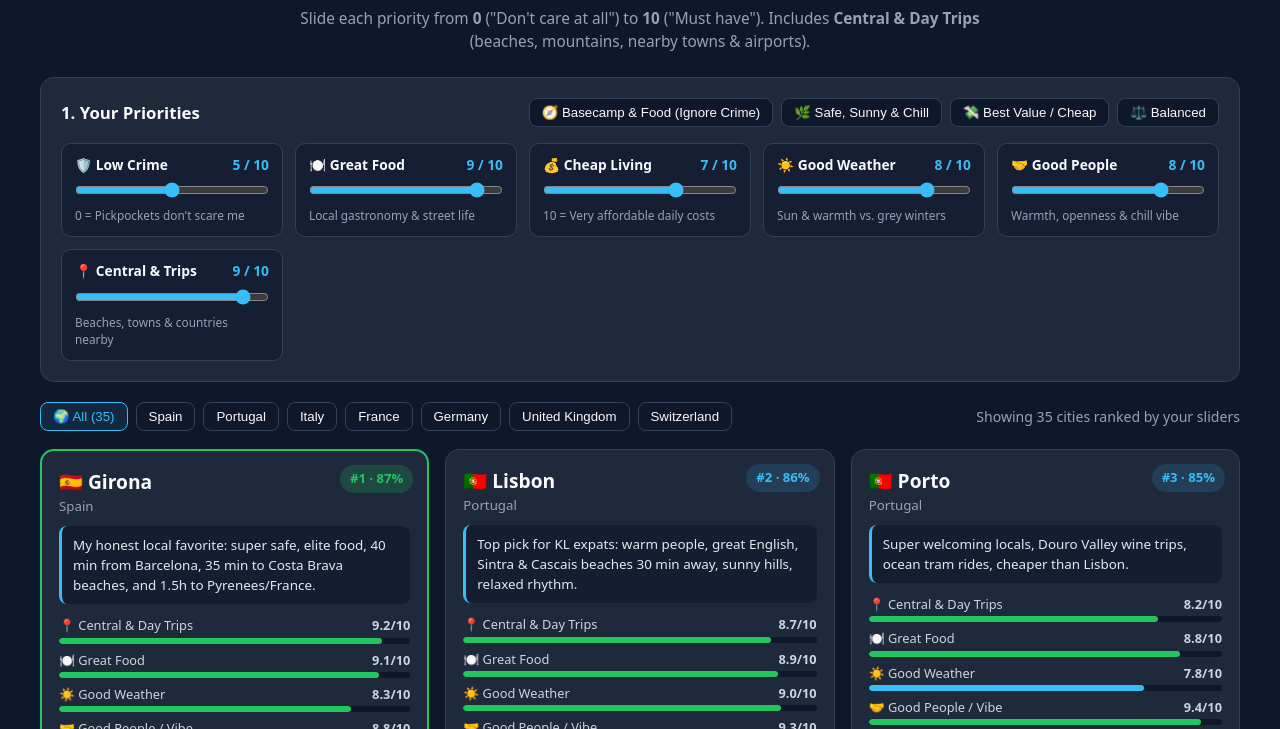
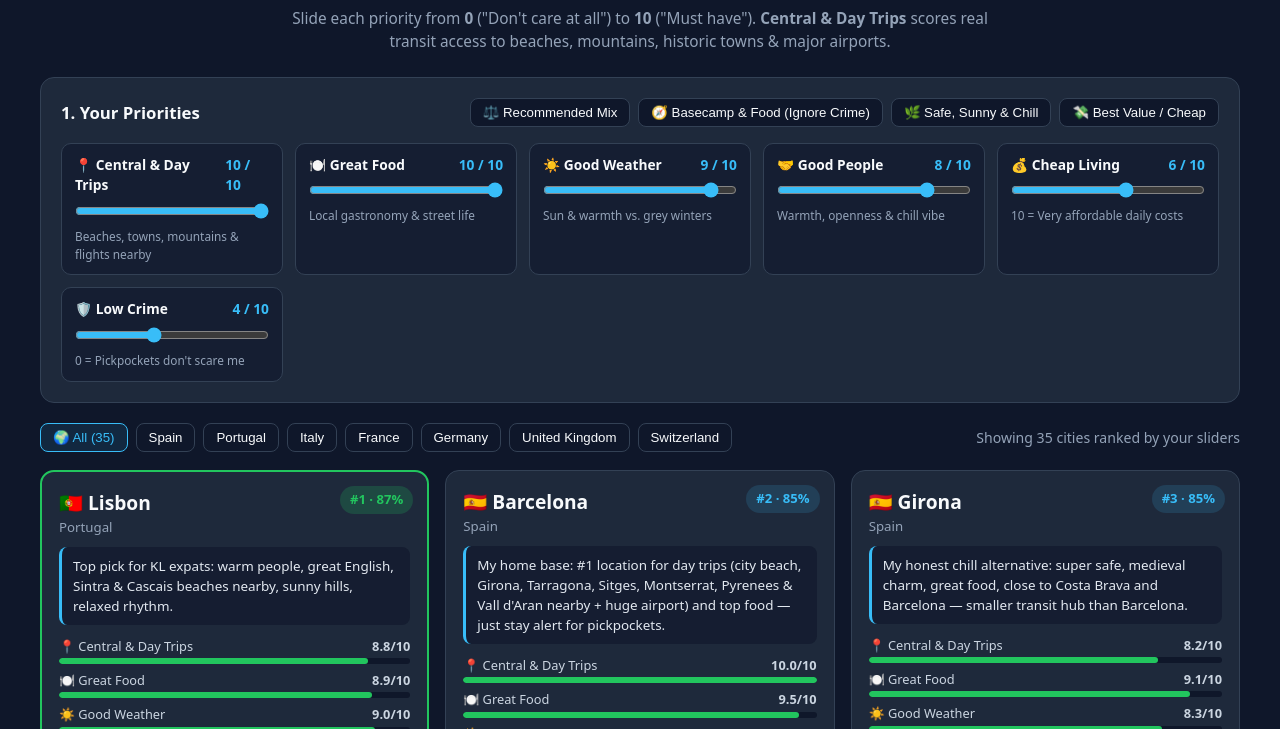
Before and after one commit to seloal93/europe-city-finder, a plain HTML site: page index.html in a window 1280 px wide. Shown: the part 69-798 px from the top of the page. Drawn offline with Linux system fonts and the light colour scheme.

Commit message:
Update index.html

```diff
--- a/index.html
+++ b/index.html
@@ -33,7 +33,7 @@
       margin-bottom: 24px;
     }
     header h1 { font-size: 1.9rem; margin-bottom: 6px; }
-    header p { color: var(--muted); font-size: 0.96rem; max-width: 720px; margin: 0 auto; }
+    header p { color: var(--muted); font-size: 0.96rem; max-width: 740px; margin: 0 auto; }
 
     .panel {
       background: var(--card);
@@ -195,7 +195,7 @@
   <div class="container">
     <header>
       <h1>🌍 Honest Europe City Finder (Top 35 Major Cities)</h1>
-      <p>Slide each priority from <strong>0</strong> ("Don't care at all") to <strong>10</strong> ("Must have"). Includes <strong>Central & Day Trips</strong> (beaches, mountains, nearby towns & airports).</p>
+      <p>Slide each priority from <strong>0</strong> ("Don't care at all") to <strong>10</strong> ("Must have"). <strong>Central & Day Trips</strong> scores real transit access to beaches, mountains, historic towns & major airports.</p>
     </header>
 
     <!-- PRIORITY SLIDERS -->
@@ -203,47 +203,38 @@
       <div class="panel-header">
         <h2>1. Your Priorities</h2>
         <div class="presets">
+          <button onclick="applyPreset('balanced')">⚖️ Recommended Mix</button>
           <button onclick="applyPreset('explorer')">🧭 Basecamp & Food (Ignore Crime)</button>
           <button onclick="applyPreset('chill')">🌿 Safe, Sunny & Chill</button>
           <button onclick="applyPreset('budget')">💸 Best Value / Cheap</button>
-          <button onclick="applyPreset('balanced')">⚖️ Balanced</button>
         </div>
       </div>
 
       <div class="sliders">
         <div class="slider-box">
           <div class="slider-top">
-            <span>🛡️ Low Crime</span>
-            <span class="weight-badge" id="w-safety-val">5 / 10</span>
+            <span>📍 Central & Day Trips</span>
+            <span class="weight-badge" id="w-hub-val">10 / 10</span>
           </div>
-          <input type="range" id="w-safety" min="0" max="10" value="5" oninput="render()" />
-          <div class="slider-hint">0 = Pickpockets don't scare me</div>
+          <input type="range" id="w-hub" min="0" max="10" value="10" oninput="render()" />
+          <div class="slider-hint">Beaches, towns, mountains & flights nearby</div>
         </div>
 
         <div class="slider-box">
           <div class="slider-top">
             <span>🍽️ Great Food</span>
-            <span class="weight-badge" id="w-food-val">9 / 10</span>
+            <span class="weight-badge" id="w-food-val">10 / 10</span>
           </div>
-          <input type="range" id="w-food" min="0" max="10" value="9" oninput="render()" />
+          <input type="range" id="w-food" min="0" max="10" value="10" oninput="render()" />
           <div class="slider-hint">Local gastronomy & street life</div>
         </div>
 
         <div class="slider-box">
           <div class="slider-top">
-            <span>💰 Cheap Living</span>
-            <span class="weight-badge" id="w-cost-val">7 / 10</span>
+            <span>☀️ Good Weather</span>
+            <span class="weight-badge" id="w-weather-val">9 / 10</span>
           </div>
-          <input type="range" id="w-cost" min="0" max="10" value="7" oninput="render()" />
-          <div class="slider-hint">10 = Very affordable daily costs</div>
-        </div>
-
-        <div class="slider-box">
-          <div class="slider-top">
-            <span>☀️ Good Weather</span>
-            <span class="weight-badge" id="w-weather-val">8 / 10</span>
-          </div>
-          <input type="range" id="w-weather" min="0" max="10" value="8" oninput="render()" />
+          <input type="range" id="w-weather" min="0" max="10" value="9" oninput="render()" />
           <div class="slider-hint">Sun & warmth vs. grey winters</div>
         </div>
 
@@ -258,11 +249,20 @@
 
         <div class="slider-box">
           <div class="slider-top">
-            <span>📍 Central & Trips</span>
-            <span class="weight-badge" id="w-hub-val">9 / 10</span>
+            <span>💰 Cheap Living</span>
+            <span class="weight-badge" id="w-cost-val">6 / 10</span>
           </div>
-          <input type="range" id="w-hub" min="0" max="10" value="9" oninput="render()" />
-          <div class="slider-hint">Beaches, towns & countries nearby</div>
+          <input type="range" id="w-cost" min="0" max="10" value="6" oninput="render()" />
+          <div class="slider-hint">10 = Very affordable daily costs</div>
+        </div>
+
+        <div class="slider-box">
+          <div class="slider-top">
+            <span>🛡️ Low Crime</span>
+            <span class="weight-badge" id="w-safety-val">4 / 10</span>
+          </div>
+          <input type="range" id="w-safety" min="0" max="10" value="4" oninput="render()" />
+          <div class="slider-hint">0 = Pickpockets don't scare me</div>
         </div>
       </div>
     </section>
@@ -280,48 +280,49 @@
   <script>
     let selectedCountry = "All";
 
-    // Scores out of 10 (Higher = Better for that trait)
+    // Consistent 1-10 scoring across all 35 cities
+    // hub = variety of easy day trips (coast + mountains + historic cities + major international airport)
     const cities = [
       // SPAIN (Top 5)
       {
         name: "Barcelona",
         country: "Spain",
         flag: "🇪🇸",
-        safety: 4.5, food: 9.2, cost: 5.5, weather: 9.1, vibe: 7.5, hub: 9.8,
+        safety: 4.5, food: 9.5, cost: 6.1, weather: 9.3, vibe: 8.3, hub: 10.0,
         mealPrice: "~16€",
-        note: "My home base: unbeatable location (beach + Girona 40 min + Costa Brava + Andorra + huge airport), amazing food — just watch your pockets and crowds."
+        note: "My home base: #1 location for day trips (city beach, Girona, Tarragona, Sitges, Montserrat, Pyrenees & Vall d'Aran nearby + huge airport) and top food — just stay alert for pickpockets."
       },
       {
         name: "Girona",
         country: "Spain",
         flag: "🇪🇸",
-        safety: 9.2, food: 9.1, cost: 7.4, weather: 8.3, vibe: 8.8, hub: 9.2,
+        safety: 9.2, food: 9.1, cost: 7.4, weather: 8.3, vibe: 8.8, hub: 8.2,
         mealPrice: "~14€",
-        note: "My honest local favorite: super safe, elite food, 40 min from Barcelona, 35 min to Costa Brava beaches, and 1.5h to Pyrenees/France."
+        note: "My honest chill alternative: super safe, medieval charm, great food, close to Costa Brava and Barcelona — smaller transit hub than Barcelona."
       },
       {
         name: "Madrid",
         country: "Spain",
         flag: "🇪🇸",
-        safety: 7.2, food: 9.1, cost: 6.3, weather: 8.0, vibe: 8.7, hub: 9.3,
+        safety: 7.2, food: 9.2, cost: 6.3, weather: 8.0, vibe: 8.7, hub: 9.5,
         mealPrice: "~15€",
-        note: "High-speed trains to everywhere in Spain (Toledo, Segovia, Seville, Valencia), super social nightlife, zero beach, hot summers."
+        note: "Direct high-speed trains to half of Spain (Toledo, Segovia, Seville, Valencia), super social nightlife, no beach, hot summers."
       },
       {
         name: "Valencia",
         country: "Spain",
         flag: "🇪🇸",
-        safety: 7.9, food: 9.0, cost: 7.3, weather: 9.2, vibe: 8.6, hub: 8.0,
+        safety: 7.9, food: 9.0, cost: 7.3, weather: 9.2, vibe: 8.6, hub: 8.1,
         mealPrice: "~13€",
-        note: "Flat, bike-friendly, city beach, birth of paella, much calmer and cheaper than Barcelona."
+        note: "Flat, bike-friendly, city beach, birth of paella, calmer and cheaper than Barcelona, fewer rail connections."
       },
       {
         name: "Seville",
         country: "Spain",
         flag: "🇪🇸",
-        safety: 7.5, food: 9.1, cost: 7.8, weather: 8.6, vibe: 9.1, hub: 8.1,
+        safety: 7.5, food: 9.1, cost: 7.8, weather: 8.6, vibe: 9.1, hub: 8.2,
         mealPrice: "~12€",
-        note: "Pure southern charm, cheap tapas, very warm locals, easy trips to Córdoba, Granada & Portugal's Algarve (extreme summer heat though)."
+        note: "Pure southern charm, cheap tapas, very warm locals, easy trips to Córdoba, Granada & Portugal's Algarve (extreme summer heat)."
       },
 
       // PORTUGAL (Top 5)
@@ -329,15 +330,15 @@
         name: "Lisbon",
         country: "Portugal",
         flag: "🇵🇹",
-        safety: 8.4, food: 8.9, cost: 7.1, weather: 9.0, vibe: 9.3, hub: 8.7,
+        safety: 8.4, food: 8.9, cost: 7.1, weather: 9.0, vibe: 9.3, hub: 8.8,
         mealPrice: "~13€",
-        note: "Top pick for KL expats: warm people, great English, Sintra & Cascais beaches 30 min away, sunny hills, relaxed rhythm."
+        note: "Top pick for KL expats: warm people, great English, Sintra & Cascais beaches nearby, sunny hills, relaxed rhythm."
       },
       {
         name: "Porto",
         country: "Portugal",
         flag: "🇵🇹",
-        safety: 8.8, food: 8.8, cost: 7.9, weather: 7.8, vibe: 9.4, hub: 8.2,
+        safety: 8.8, food: 8.8, cost: 7.9, weather: 7.8, vibe: 9.4, hub: 8.0,
         mealPrice: "~11€",
         note: "Super welcoming locals, Douro Valley wine trips, ocean tram rides, cheaper than Lisbon."
       },
@@ -345,7 +346,7 @@
         name: "Faro (Algarve)",
         country: "Portugal",
         flag: "🇵🇹",
-        safety: 9.0, food: 8.3, cost: 7.6, weather: 9.4, vibe: 8.9, hub: 7.8,
+        safety: 9.0, food: 8.3, cost: 7.6, weather: 9.4, vibe: 8.9, hub: 7.4,
         mealPrice: "~12€",
         note: "300+ sunny days, dramatic cliffs & beaches, close to Seville, very chill pace."
       },
@@ -353,7 +354,7 @@
         name: "Coimbra",
         country: "Portugal",
         flag: "🇵🇹",
-        safety: 9.1, food: 8.4, cost: 8.4, weather: 8.2, vibe: 9.0, hub: 8.3,
+        safety: 9.1, food: 8.4, cost: 8.4, weather: 8.2, vibe: 9.0, hub: 7.9,
         mealPrice: "~10€",
         note: "Historic university town right between Lisbon and Porto — super affordable and authentic."
       },
@@ -361,9 +362,9 @@
         name: "Braga",
         country: "Portugal",
         flag: "🇵🇹",
-        safety: 9.3, food: 8.5, cost: 8.3, weather: 7.7, vibe: 9.1, hub: 8.1,
+        safety: 9.3, food: 8.5, cost: 8.3, weather: 7.7, vibe: 9.1, hub: 7.8,
         mealPrice: "~10€",
-        note: "Very safe, youthful, 40 min from Porto and close to northern Spain (Galicia) and national parks."
+        note: "Very safe, youthful, close to Porto, northern Spain (Galicia) and national parks."
       },
 
       // ITALY (Top 5)
@@ -371,9 +372,9 @@
         name: "Bologna",
         country: "Italy",
         flag: "🇮🇹",
-        safety: 7.6, food: 9.8, cost: 6.8, weather: 7.7, vibe: 8.6, hub: 9.4,
+        safety: 7.6, food: 9.7, cost: 6.8, weather: 7.7, vibe: 8.5, hub: 9.5,
         mealPrice: "~15€",
-        note: "Italy's food capital AND rail crossroads: 35 min to Florence, 1h to Milan/Venice, 2h to Rome."
+        note: "Italy's food capital AND main rail crossroads: Florence, Milan, Venice & Rome are all easy day trips."
       },
       {
         name: "Florence",
@@ -387,9 +388,9 @@
         name: "Rome",
         country: "Italy",
         flag: "🇮🇹",
-        safety: 5.2, food: 9.5, cost: 6.2, weather: 8.8, vibe: 8.2, hub: 8.6,
+        safety: 5.2, food: 9.5, cost: 6.2, weather: 8.8, vibe: 8.2, hub: 8.9,
         mealPrice: "~15€",
-        note: "Unmatched history, pasta, and sun — chaotic transit and station pickpockets, but huge flight/train hub."
+        note: "Unmatched history, pasta, and sun — chaotic transit and station pickpockets, huge flight/train hub."
       },
       {
         name: "Milan",
@@ -397,15 +398,15 @@
         flag: "🇮🇹",
         safety: 6.1, food: 8.7, cost: 5.0, weather: 7.1, vibe: 7.0, hub: 9.5,
         mealPrice: "~18€",
-        note: "Less 'romantic Italy', more business — but Lake Como, Swiss Alps, Venice & Genoa are all ~1–2h away."
+        note: "Less 'romantic Italy', more business — Lake Como, Swiss Alps, Venice & Genoa are all nearby."
       },
       {
         name: "Naples",
         country: "Italy",
         flag: "🇮🇹",
-        safety: 4.3, food: 9.7, cost: 7.9, weather: 9.0, vibe: 8.9, hub: 9.0,
+        safety: 4.3, food: 9.7, cost: 7.9, weather: 9.0, vibe: 8.9, hub: 8.8,
         mealPrice: "~11€",
-        note: "Birthplace of pizza, chaotic & rough around the edges, yet gateway to Amalfi Coast, Capri, Sorrento & Pompeii."
+        note: "Birthplace of pizza, chaotic & rough around the edges, gateway to Amalfi Coast, Capri, Sorrento & Pompeii."
       },
 
       // FRANCE (Top 5)
@@ -413,17 +414,17 @@
         name: "Lyon",
         country: "France",
         flag: "🇫🇷",
-        safety: 6.8, food: 9.5, cost: 5.8, weather: 7.2, vibe: 7.4, hub: 9.1,
+        safety: 6.8, food: 9.5, cost: 5.8, weather: 7.2, vibe: 7.4, hub: 9.2,
         mealPrice: "~18€",
-        note: "Gastronomic capital of France, 2h from Paris, Geneva, French Alps, and Provence."
+        note: "Gastronomic capital of France, easy high-speed access to Paris, Geneva, French Alps, and Provence."
       },
       {
         name: "Nice",
         country: "France",
         flag: "🇫🇷",
-        safety: 6.7, food: 8.6, cost: 5.2, weather: 9.0, vibe: 7.3, hub: 9.0,
+        safety: 6.7, food: 8.6, cost: 5.2, weather: 9.0, vibe: 7.3, hub: 8.9,
         mealPrice: "~19€",
-        note: "French Riviera sun, turquoise sea, 20 min to Monaco, 40 min to Italy."
+        note: "French Riviera sun, turquoise sea, Monaco and Italy right next door."
       },
       {
         name: "Paris",
@@ -431,7 +432,7 @@
         flag: "🇫🇷",
         safety: 5.0, food: 9.3, cost: 4.1, weather: 5.8, vibe: 6.0, hub: 9.6,
         mealPrice: "~20€",
-        note: "World-class culture, bakeries, and Europe's best train/flight connections — expensive, busy, and brusque."
+        note: "World-class culture, bakeries, and Europe's densest train/flight network — expensive, busy, and brusque."
       },
       {
         name: "Bordeaux",
@@ -439,15 +440,15 @@
         flag: "🇫🇷",
         safety: 6.6, food: 8.9, cost: 6.0, weather: 7.6, vibe: 7.5, hub: 8.0,
         mealPrice: "~17€",
-        note: "Elegant wine city, 1h to Atlantic surf beaches & Arcachon dunes, 2h fast train to Paris."
+        note: "Elegant wine city, close to Atlantic surf beaches & Arcachon dunes, fast train to Paris."
       },
       {
         name: "Annecy",
         country: "France",
         flag: "🇫🇷",
-        safety: 9.0, food: 8.5, cost: 5.4, weather: 6.6, vibe: 8.0, hub: 8.6,
+        safety: 9.0, food: 8.5, cost: 5.4, weather: 6.6, vibe: 8.0, hub: 8.3,
         mealPrice: "~19€",
-        note: "Fairytale alpine lake town 40 min from Geneva and surrounded by ski/hiking resorts."
+        note: "Fairytale alpine lake town near Geneva and surrounded by ski/hiking resorts."
       },
 
       // GERMANY (Top 5)
@@ -455,15 +456,15 @@
         name: "Munich",
         country: "Germany",
         flag: "🇩🇪",
-        safety: 8.8, food: 7.4, cost: 4.6, weather: 5.3, vibe: 7.2, hub: 9.1,
+        safety: 8.8, food: 7.4, cost: 4.6, weather: 5.3, vibe: 7.2, hub: 9.2,
         mealPrice: "~18€",
-        note: "Clean, safe beer-garden culture; 1.5h to Austrian Alps, Salzburg & northern Italy."
+        note: "Clean, safe beer-garden culture; easy trips to Austrian Alps, Salzburg & northern Italy."
       },
       {
         name: "Berlin",
         country: "Germany",
         flag: "🇩🇪",
-        safety: 6.3, food: 8.1, cost: 6.4, weather: 4.7, vibe: 7.3, hub: 8.2,
+        safety: 6.3, food: 8.1, cost: 6.4, weather: 4.7, vibe: 7.3, hub: 8.4,
         mealPrice: "~14€",
         note: "Super international, creative, great Asian/world food, cold grey winters and direct style."
       },
@@ -473,13 +474,13 @@
         flag: "🇩🇪",
         safety: 6.2, food: 7.2, cost: 5.3, weather: 5.4, vibe: 6.6, hub: 9.5,
         mealPrice: "~16€",
-        note: "Corporate skyline, not pretty, but Europe's biggest transit hub (Rhine Valley, Heidelberg, France & Benelux close)."
+        note: "Corporate skyline, not pretty, Europe's biggest transit hub (Rhine Valley, Heidelberg, France & Benelux close)."
       },
       {
         name: "Hamburg",
         country: "Germany",
         flag: "🇩🇪",
-        safety: 7.1, food: 7.6, cost: 5.6, weather: 4.3, vibe: 7.1, hub: 7.6,
+        safety: 7.1, food: 7.6, cost: 5.6, weather: 4.3, vibe: 7.1, hub: 7.5,
         mealPrice: "~16€",
         note: "Cool maritime port with canals and music scene, rainy/windy weather."
       },
@@ -487,7 +488,7 @@
         name: "Freiburg",
         country: "Germany",
         flag: "🇩🇪",
-        safety: 8.9, food: 7.5, cost: 6.0, weather: 6.5, vibe: 8.1, hub: 9.0,
+        safety: 8.9, food: 7.5, cost: 6.0, weather: 6.5, vibe: 8.1, hub: 8.8,
         mealPrice: "~15€",
         note: "Germany's sunniest city, gateway to the Black Forest, right on the border with France (Alsace) and Switzerland."
       },
@@ -497,15 +498,15 @@
         name: "London",
         country: "United Kingdom",
         flag: "🇬🇧",
-        safety: 6.0, food: 8.4, cost: 3.1, weather: 3.6, vibe: 6.8, hub: 9.4,
+        safety: 6.0, food: 8.4, cost: 3.1, weather: 3.6, vibe: 6.8, hub: 9.5,
         mealPrice: "~22€",
-        note: "Incredible global food (including Malaysian!) and flights everywhere, but brutal rent and grey drizzle."
+        note: "Incredible global food (including Malaysian!) and flights everywhere, brutal rent and grey drizzle."
       },
       {
         name: "Edinburgh",
         country: "United Kingdom",
         flag: "🇬🇧",
-        safety: 8.0, food: 7.5, cost: 5.1, weather: 3.4, vibe: 8.5, hub: 7.8,
+        safety: 8.0, food: 7.5, cost: 5.1, weather: 3.4, vibe: 8.5, hub: 7.6,
         mealPrice: "~18€",
         note: "Stunning castle city, very friendly locals, gateway to the Scottish Highlands — cold and windy."
       },
@@ -513,7 +514,7 @@
         name: "Manchester",
         country: "United Kingdom",
         flag: "🇬🇧",
-        safety: 5.8, food: 7.6, cost: 5.6, weather: 3.5, vibe: 8.2, hub: 8.0,
+        safety: 5.8, food: 7.6, cost: 5.6, weather: 3.5, vibe: 8.2, hub: 8.1,
         mealPrice: "~16€",
         note: "Warm northern humor, football & music culture, close to Peak District & Lake District, very rainy."
       },
@@ -521,7 +522,7 @@
         name: "Bristol",
         country: "United Kingdom",
         flag: "🇬🇧",
-        safety: 6.9, food: 7.7, cost: 5.0, weather: 4.3, vibe: 8.3, hub: 8.1,
+        safety: 6.9, food: 7.7, cost: 5.0, weather: 4.3, vibe: 8.3, hub: 8.2,
         mealPrice: "~17€",
         note: "Creative harbor city near Bath, Wales, and Cotswolds; friendlier and calmer than London."
       },
@@ -529,7 +530,7 @@
         name: "Bath",
         country: "United Kingdom",
         flag: "🇬🇧",
-        safety: 8.5, food: 7.4, cost: 4.8, weather: 4.4, vibe: 8.2, hub: 8.0,
+        safety: 8.5, food: 7.4, cost: 4.8, weather: 4.4, vibe: 8.2, hub: 7.9,
         mealPrice: "~18€",
         note: "Gorgeous Georgian stone architecture and Roman baths, super safe, close to Stonehenge & Bristol."
       },
@@ -539,15 +540,15 @@
         name: "Zurich",
         country: "Switzerland",
         flag: "🇨🇭",
-        safety: 9.6, food: 6.8, cost: 1.8, weather: 4.9, vibe: 6.3, hub: 9.2,
+        safety: 9.6, food: 6.8, cost: 1.8, weather: 4.9, vibe: 6.3, hub: 9.3,
         mealPrice: "~32€",
-        note: "Spotless, ultra-safe, trains to Alps, Italy, Germany & France in 1–3h — jaw-dropping prices."
+        note: "Spotless, ultra-safe, easy trains to Alps, Italy, Germany & France — jaw-dropping prices."
       },
       {
         name: "Geneva",
         country: "Switzerland",
         flag: "🇨🇭",
-        safety: 8.9, food: 7.2, cost: 1.9, weather: 5.4, vibe: 6.4, hub: 9.1,
+        safety: 8.9, food: 7.2, cost: 1.9, weather: 5.4, vibe: 6.4, hub: 9.0,
         mealPrice: "~30€",
         note: "International UN vibe on Lake Geneva, surrounded by France and Mont Blanc, very expensive."
       },
@@ -555,7 +556,7 @@
         name: "Lucerne",
         country: "Switzerland",
         flag: "🇨🇭",
-        safety: 9.7, food: 6.6, cost: 2.1, weather: 4.8, vibe: 7.2, hub: 9.0,
+        safety: 9.7, food: 6.6, cost: 2.1, weather: 4.8, vibe: 7.2, hub: 8.8,
         mealPrice: "~29€",
         note: "Postcard lake + mountains (Pilatus, Rigi) right in the geographic heart of Switzerland."
       },
@@ -563,17 +564,17 @@
         name: "Bern",
         country: "Switzerland",
         flag: "🇨🇭",
-        safety: 9.6, food: 6.5, cost: 2.3, weather: 4.9, vibe: 7.3, hub: 9.1,
+        safety: 9.6, food: 6.5, cost: 2.3, weather: 4.9, vibe: 7.3, hub: 8.9,
         mealPrice: "~28€",
-        note: "Chill medieval capital, river floating in summer, 1h to Interlaken & Jungfrau Alps."
+        note: "Chill medieval capital, river floating in summer, close to Interlaken & Jungfrau Alps."
       },
       {
         name: "Lugano",
         country: "Switzerland",
         flag: "🇨🇭",
-        safety: 9.5, food: 8.1, cost: 2.4, weather: 7.4, vibe: 7.7, hub: 9.0,
+        safety: 9.5, food: 8.1, cost: 2.4, weather: 7.4, vibe: 7.7, hub: 8.8,
         mealPrice: "~27€",
-        note: "Italian-speaking Switzerland: palm trees, pasta, Swiss safety, and 1h from Milan."
+        note: "Italian-speaking Switzerland: palm trees, pasta, Swiss safety, and close to Milan."
       }
     ];
 
@@ -588,10 +589,10 @@
 
     function applyPreset(type) {
       const presets = {
-        explorer: { safety: 0, food: 9, cost: 6, weather: 8, vibe: 8, hub: 10 },
+        balanced: { safety: 4, food: 10, cost: 6, weather: 9, vibe: 8, hub: 10 },
+        explorer: { safety: 0, food: 10, cost: 6, weather: 9, vibe: 8, hub: 10 },
         chill:    { safety: 10, food: 8, cost: 7, weather: 8, vibe: 10, hub: 7 },
-        budget:   { safety: 5, food: 8, cost: 10, weather: 7, vibe: 8, hub: 6 },
-        balanced: { safety: 6, food: 9, cost: 7, weather: 8, vibe: 8, hub: 8 }
+        budget:   { safety: 5, food: 8, cost: 10, weather: 7, vibe: 8, hub: 6 }
       };
       const p = presets[type];
       document.getElementById("w-safety").value = p.safety;
```
